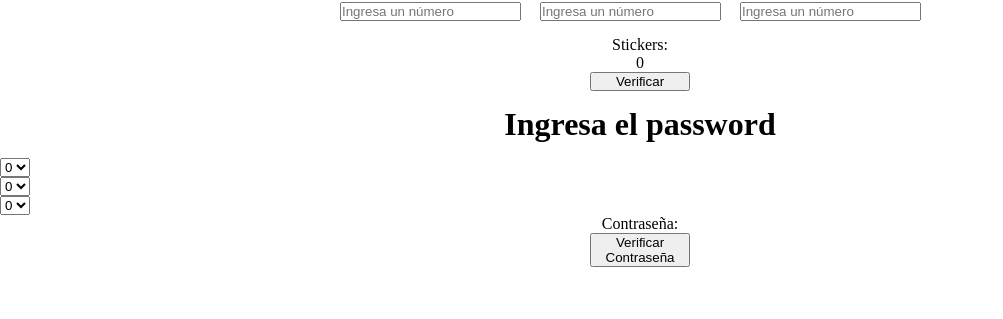
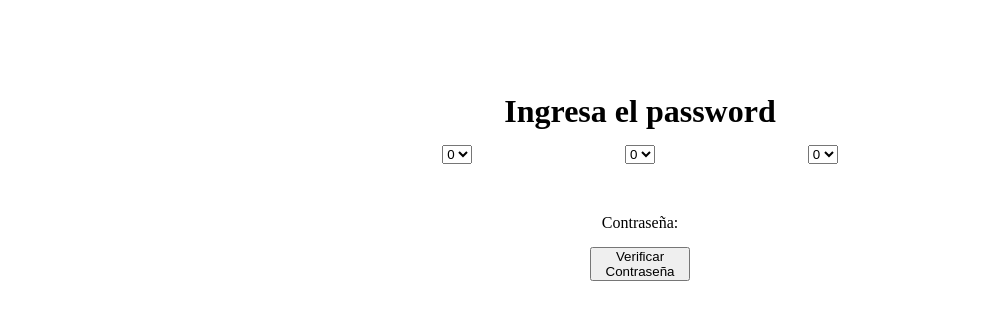
Before and after one commit to Nicolas-Tolosa/modulo3-desafio2.github.io, a plain HTML site: page index.html in a window 1280 px wide. Shown: the part 409-728 px from the top of the page, without its empty margins (0-1003 px from the left). Drawn offline with Linux system fonts and the light colour scheme.

Commit message:
actualizacion del index.html

```diff
--- a/assets/css/style.css
+++ b/assets/css/style.css
@@ -26,8 +26,16 @@ p, span{
 }
 button{
     width: 100px;
+    margin-bottom: 100px;
+}
+input[type="number"]::-webkit-inner-spin-button{
+    display: none;
+
 }
 
+input{
+    width: 150px;
+}
 
 .container{
     display: grid;
@@ -73,8 +81,43 @@ button{
     place-content: center;
 }
 
-
 img{
     height: 200px;
     width: 200px;
 }
+
+.selects{
+    display: grid;
+    place-content: center;
+}
+
+.container-select{
+    display: grid;
+    grid-template-columns: 1fr 1fr 1fr 1fr 1fr 1fr 1fr;
+    grid-template-rows: 1fr 50px;
+    place-content: center;
+}
+
+/* container imagenes */
+.container-select div:first-child{
+    display: grid;
+    grid-column-start: 3;
+    grid-column-end: 4;
+    place-content: center;
+}
+.container-select div:nth-child(2){
+    display: grid;
+    grid-column-start: 4;
+    grid-column-end: 5;
+    place-content: center;
+}
+.container-select div:nth-child(3){
+    display: grid;
+    grid-column-start: 5;
+    grid-column-end: 6;
+    place-content: center;
+}
+
+.estadoPassword{
+    padding-bottom: 15px;
+}
```
